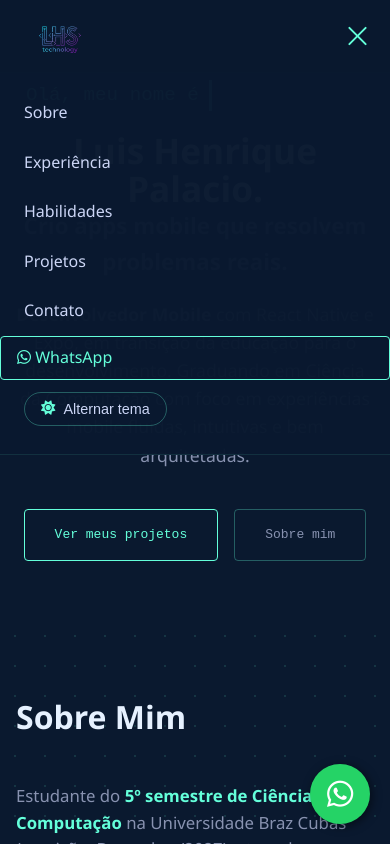
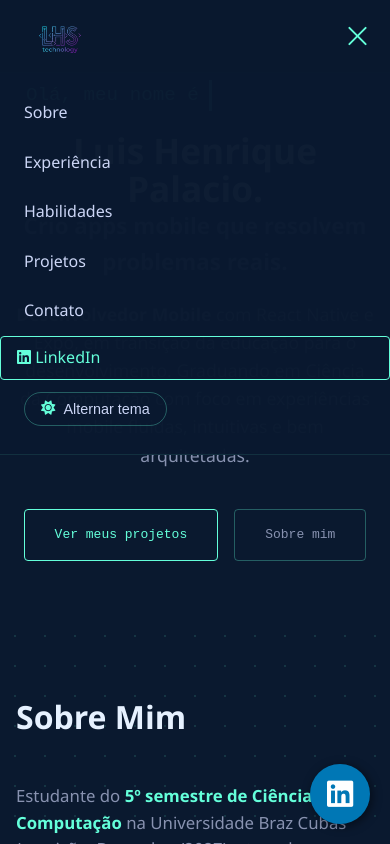
Before and after one commit to LuishPalacio/portifolio, an Astro site: page / in a window 390 px wide. Both pictures are taken after a click on the button "Abrir menu". Shown: the top 844 px of the page. Built offline with nearby package versions, Linux system fonts and the light colour scheme; Astro itself is replaced by a stand-in of ours; no server answers.

Commit message:
Substitui WhatsApp por LinkedIn e GitHub

```diff
--- a/src/components/Contact.astro
+++ b/src/components/Contact.astro
@@ -19,10 +19,10 @@
         <span class="contact-value">/in/luishpalacio</span>
       </a>
 
-      <a href="https://wa.me/5511916140651" target="_blank" class="contact-card">
-        <i class="fab fa-whatsapp"></i>
-        <span class="contact-label">WhatsApp</span>
-        <span class="contact-value">(11) 91614-0651</span>
+      <a href="https://github.com/LuishPalacio" target="_blank" class="contact-card">
+        <i class="fab fa-github"></i>
+        <span class="contact-label">GitHub</span>
+        <span class="contact-value">/LuishPalacio</span>
       </a>
 
     </div>
--- a/src/components/Header.astro
+++ b/src/components/Header.astro
@@ -1,8 +1,8 @@
 ---
 ---
 
-<a href="https://wa.me/5511916140651" class="whatsapp-float" target="_blank" aria-label="WhatsApp">
-  <i class="fab fa-whatsapp"></i>
+<a href="https://www.linkedin.com/in/luishpalacio" class="linkedin-float" target="_blank" aria-label="LinkedIn">
+  <i class="fab fa-linkedin"></i>
 </a>
 
 <header>
@@ -25,8 +25,8 @@
         <li><a href="#projetos">Projetos</a></li>
         <li><a href="#contato">Contato</a></li>
         <li>
-          <a href="https://wa.me/5511916140651" class="btn-contato" target="_blank">
-            <i class="fab fa-whatsapp"></i> WhatsApp
+          <a href="https://www.linkedin.com/in/luishpalacio" class="btn-contato" target="_blank">
+            <i class="fab fa-linkedin"></i> LinkedIn
           </a>
         </li>
         <li>
--- a/src/styles/global.css
+++ b/src/styles/global.css
@@ -113,15 +113,15 @@ nav a:hover {
     transform: translateY(-7px) rotate(-45deg);
 }
 
-/* WhatsApp float */
-.whatsapp-float {
+/* LinkedIn float */
+.linkedin-float {
     display: none;
     position: fixed;
     width: 60px;
     height: 60px;
     bottom: 20px;
     right: 20px;
-    background-color: #25d366;
+    background-color: #0077b5;
     color: #fff;
     border-radius: 50%;
     text-align: center;
@@ -134,7 +134,7 @@ nav a:hover {
     transition: transform 0.3s;
 }
 
-.whatsapp-float:hover {
+.linkedin-float:hover {
     transform: scale(1.1);
 }
 
@@ -1316,7 +1316,7 @@ footer {
         display: flex;
     }
 
-    .whatsapp-float {
+    .linkedin-float {
         display: flex;
     }
 
```
